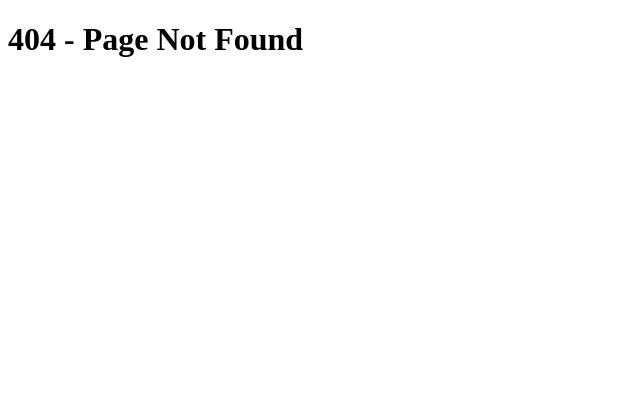
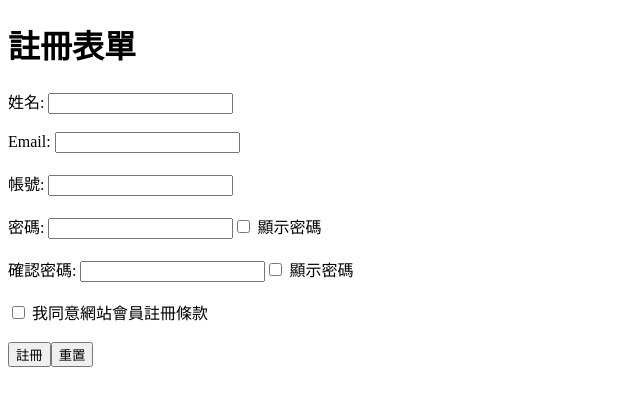
Before and after one commit to FrostAce52/next-base-main, a Next.js app: page /cs-1016/register-form in a window 1280 px wide. Before the commit this address had no page. Shown: the top 406 px of the page, without its empty margins (0-640 px from the left). Built offline with nearby package versions, Linux system fonts and the light colour scheme.

Commit message:
register-form 01

```diff
--- /dev/null
+++ b/pages/cs-1016/register-form.js
@@ -0,0 +1,112 @@
+import { useState } from 'react'
+
+export default function RegisterForm() {
+  // 狀態為物件，屬性對應到表單的欄位名稱
+  const [user, setUser] = useState({
+    name: '',
+    email: '',
+    username: '',
+    password: '',
+    confirmPassword: '',
+    agree: false, // checkbox 同意會員註冊條款
+  })
+
+  // 錯誤訊息狀態
+  const [errors, setErrors] = useState({
+    name: '',
+    email: '',
+    username: '',
+    password: '',
+    confirmPassword: '',
+    agree: '', // 錯誤訊息用字串
+  })
+
+  // checkbox 呈現密碼用
+  const [showPassword, setShowPassword] = useState(false)
+  const [showConfirmPassword, setShowConfirmPassword] = useState(false)
+
+  // 多欄位共用事件函式
+  const handleFieldChange = (e) => {}
+
+  const handleSubmit = (e) => {
+    e.preventDefault()
+
+    alert('送到伺服器')
+  }
+
+  return (
+    <>
+      <h1>註冊表單</h1>
+      <form onSubmit={handleSubmit}>
+        <label>
+          姓名: <input type="text" name="name" required />
+        </label>
+        <br />
+        <span className="error">{errors.name}</span>
+        <br />
+        <label>
+          Email: <input type="email" name="email" required />
+        </label>
+        <br />
+        <span className="error">{errors.email}</span>
+        <br />
+        <label>
+          帳號: <input type="text" name="username" />
+        </label>
+        <br />
+        <span className="error">{errors.username}</span>
+        <br />
+        <label>
+          密碼:{' '}
+          <input
+            type={showPassword ? 'text' : 'password'}
+            name="password"
+            minLength={6}
+            maxLength={12}
+            required
+          />
+        </label>
+        <input type="checkbox" checked={showPassword} onChange={(e) => {}} />{' '}
+        顯示密碼
+        <br />
+        <span className="error">{errors.password}</span>
+        <br />
+        <label>
+          確認密碼:{' '}
+          <input
+            type={showConfirmPassword ? 'text' : 'password'}
+            name="confirmPassword"
+          />
+        </label>
+        <input
+          type="checkbox"
+          checked={showConfirmPassword}
+          onChange={(e) => {}}
+        />{' '}
+        顯示密碼
+        <br />
+        <span className="error">{errors.confirmPassword}</span>
+        <br />
+        <label>
+          <input type="checkbox" name="agree" /> 我同意網站會員註冊條款
+        </label>
+        <br />
+        <span className="error">{errors.agree}</span>
+        <br />
+        <button type="submit">註冊</button>
+        <button type="button" onClick={() => {}}>
+          重置
+        </button>
+      </form>
+      <style jsx>
+        {`
+          .error {
+            color: red;
+            font-size: 12px;
+            height: 16px;
+          }
+        `}
+      </style>
+    </>
+  )
+}
```
